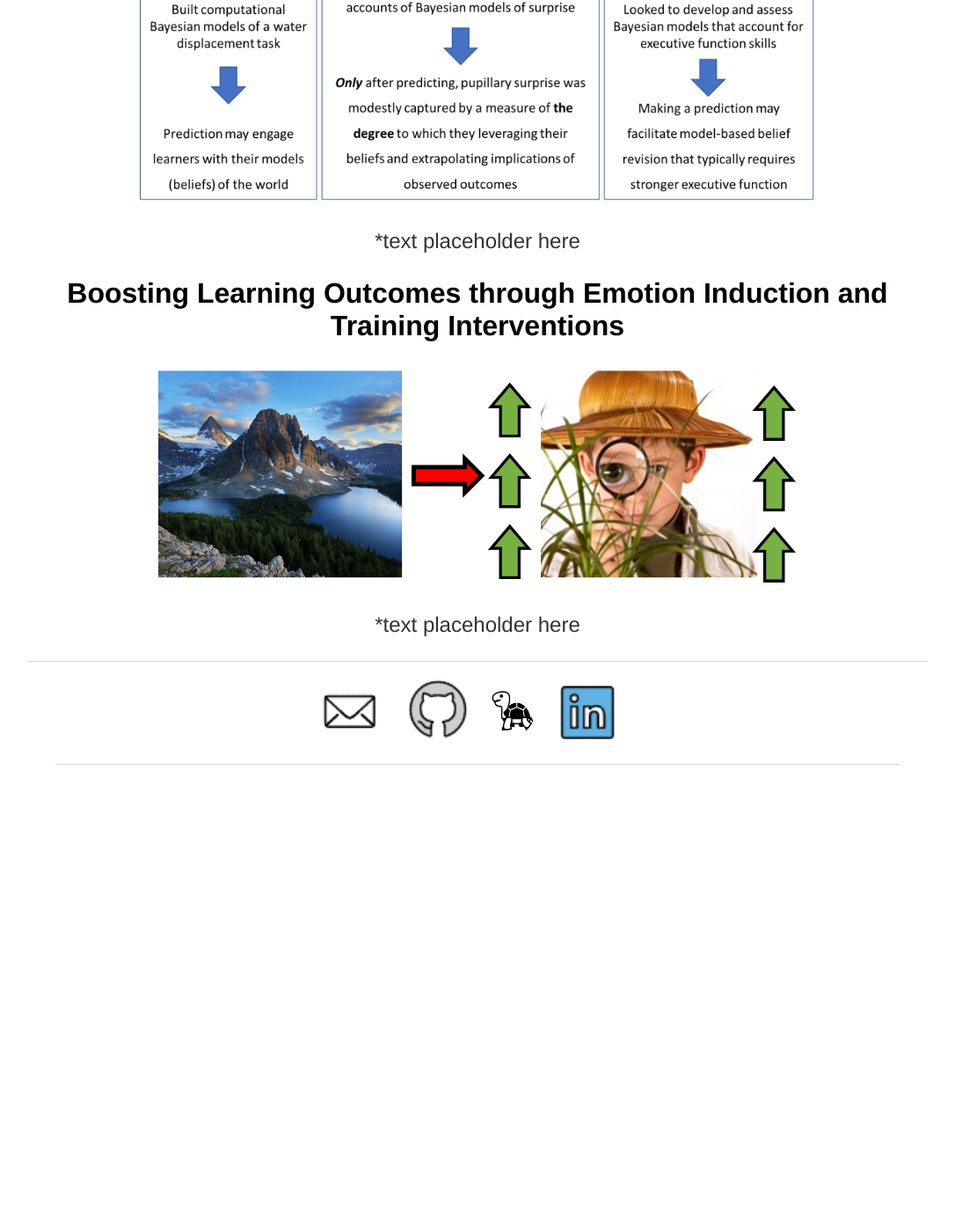
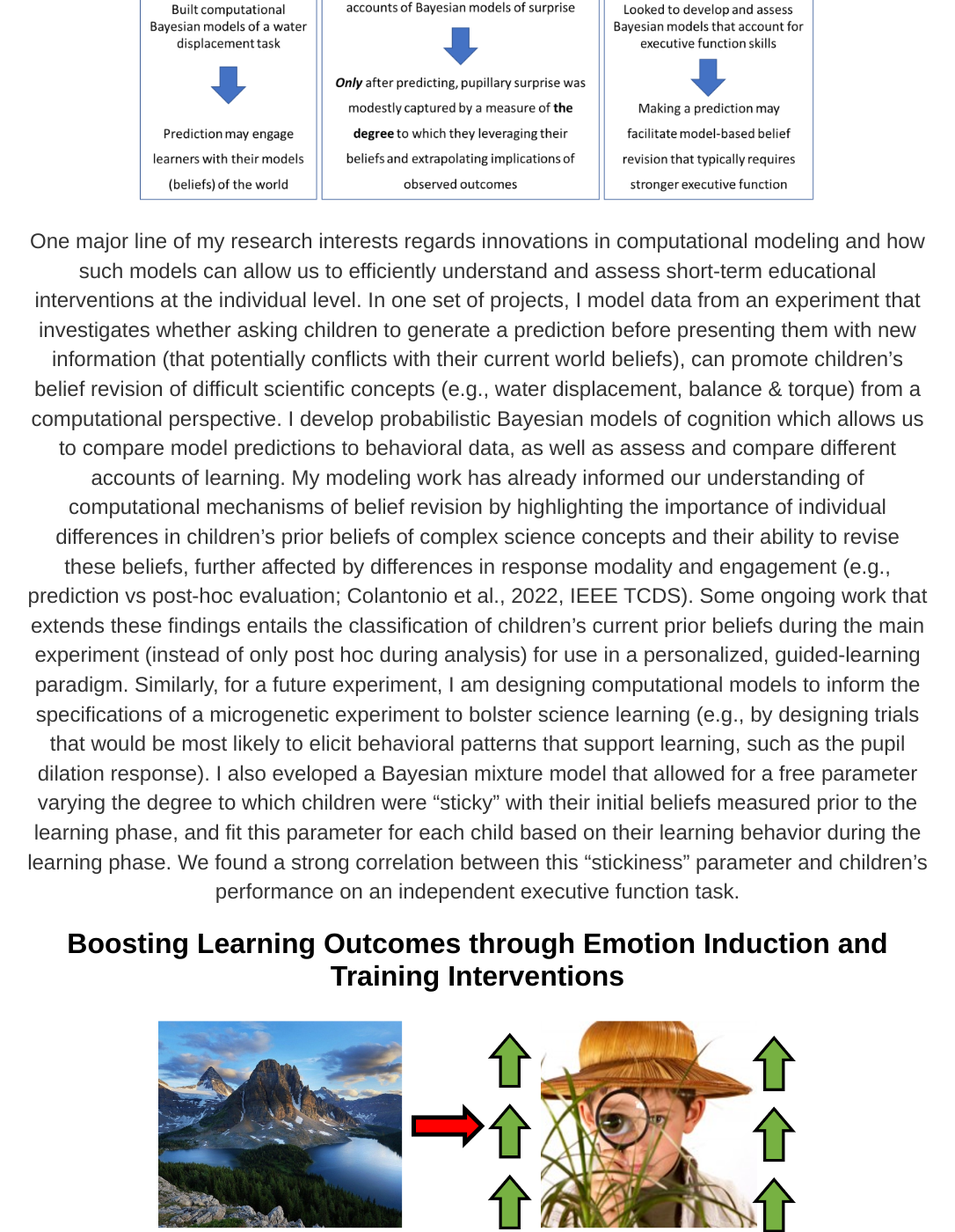
Before and after one commit to ColantonioLearn/ColantonioLearn.github.io, a Jekyll site: the page built from research/index.html, in a window 1280 px wide and 1400 px high, scrolled down 655 px. Shown: the whole window at 88% size, without its empty margins (97-1183 px from the left). Built offline with Jekyll 4.4.1, drawn with Linux system fonts in a browser that asks for light colours; before the commit the page ends 1584 px from its top, so only the background shows below that.

Commit message:
add models

```diff
--- a/research/index.html
+++ b/research/index.html
@@ -11,7 +11,19 @@ title: Ongoing Projects
 			also to help guide us toward understanding how to effectively support life outcomes based on developing a better understanding of what underlies critical psychological and social processes. </p>
 		<div><h1 style="text-align:center;">Computational Models of Learning, Emotion, and Individual Differences</h1>
 			<center><img src="waterDisp.png" alt="Computational Models of Learning & Emotional Experience" style="width:60vw;">
-			<p>*text placeholder here</p></center>
+			<p>One major line of my research interests regards innovations in computational modeling and how such models can allow us to efficiently understand and assess short-term educational
+				interventions at the individual level. In one set of projects, I model data from an experiment that investigates whether asking children to generate a prediction before presenting
+				them with new information (that potentially conflicts with their current world beliefs), can promote children’s belief revision of difficult scientific concepts (e.g., water displacement,
+				balance & torque) from a computational perspective. I develop probabilistic Bayesian models of cognition which allows us to compare model predictions to behavioral data, as well as assess and
+				compare different accounts of learning. My modeling work has already informed our understanding of computational mechanisms of belief revision by highlighting the importance of individual
+				differences in children’s prior beliefs of complex science concepts and their ability to revise these beliefs, further affected by differences in response modality and engagement (e.g., prediction
+				vs post-hoc evaluation; Colantonio et al., 2022, IEEE TCDS). Some ongoing work that extends these findings entails the classification of children’s current prior beliefs during the main experiment
+				(instead of only post hoc during analysis) for use in a personalized, guided-learning paradigm. Similarly, for a future experiment, I am designing computational models to inform the specifications
+				of a microgenetic experiment to bolster science learning (e.g., by designing trials that would be most likely to elicit behavioral patterns that support learning, such as the pupil dilation response).
+				I also eveloped a Bayesian mixture model that allowed for a free parameter varying the degree to which children were “sticky” with their initial beliefs measured prior to the learning phase, and
+				fit this parameter for each child based on their learning behavior during the learning phase. We found a strong correlation between this “stickiness” parameter and children’s performance on an
+				independent executive function task.
+</p></center>
 		</div>
 	  <div><h1 style="text-align:center;">Boosting Learning Outcomes through Emotion Induction and Training Interventions</h1>
 			<center><img src="awePano.png" alt="Awe: Epistemic Emotions & Metacognition" style="width:60vw;">
```
